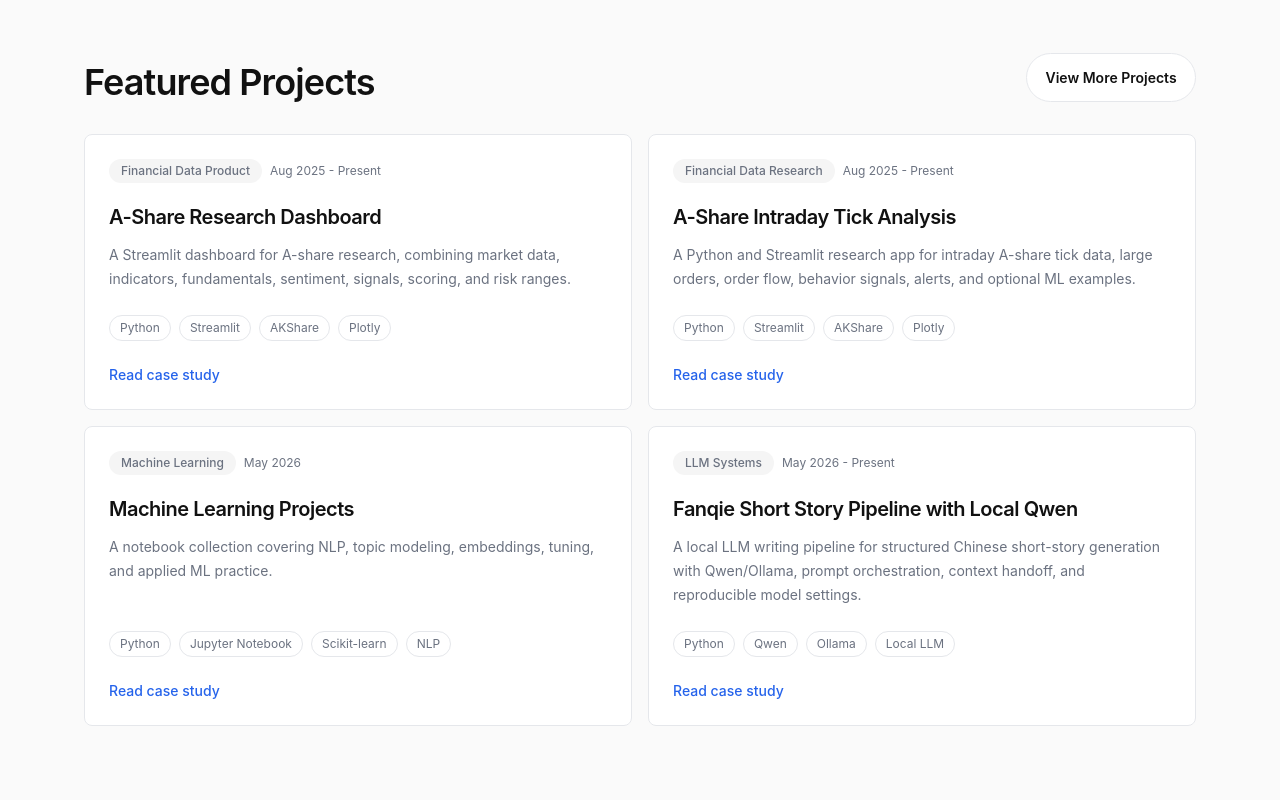
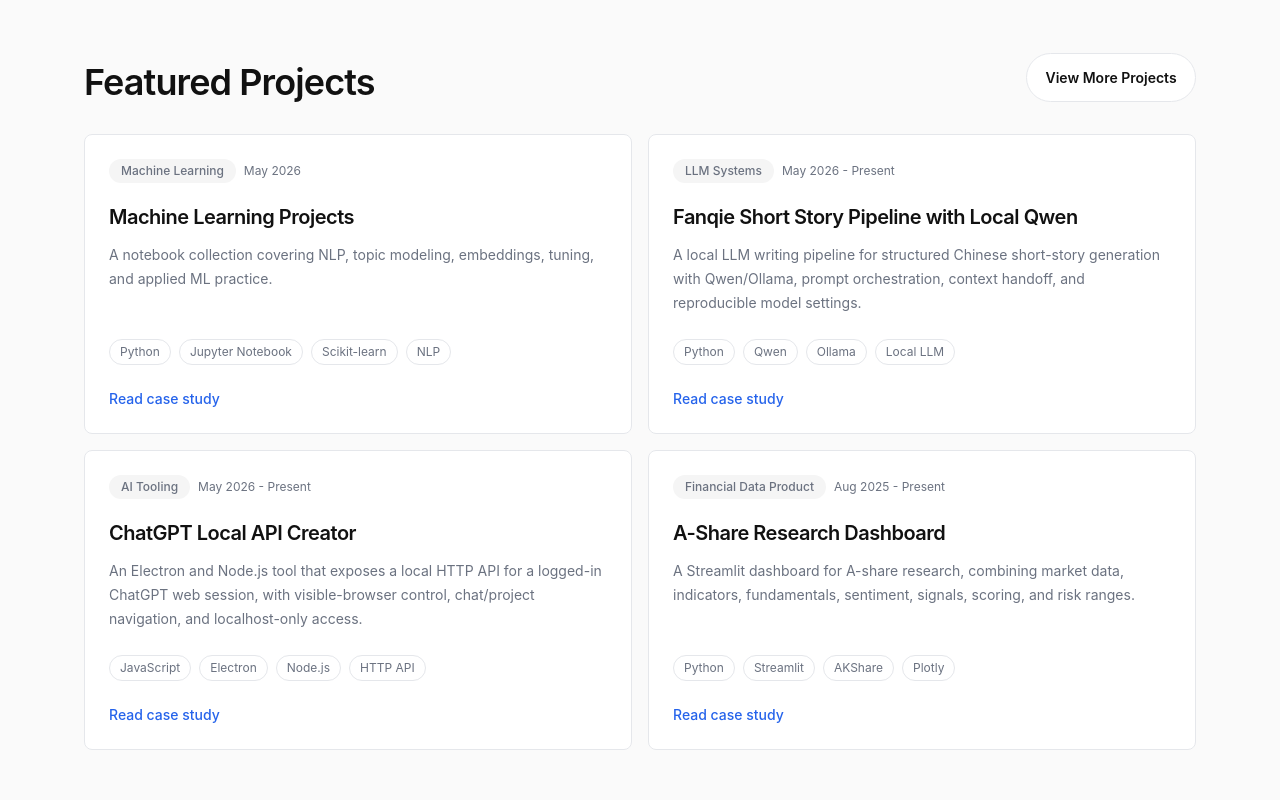
Before and after one commit to Asdzzyandzzy/ZiyangZhou_me_Website, a Next.js app: page / in a window 1280 px wide. Shown: the part 2000-2800 px from the top of the page. Built offline with nearby package versions, Linux system fonts and the light colour scheme.

Commit message:
Add ChatGPT local API project and update skills ordering

```diff
--- a/content/projects.ts
+++ b/content/projects.ts
@@ -333,6 +333,76 @@
         "理解了长文本 LLM 生成不只是提示词问题，也是系统设计问题。",
         "练习通过显式配置和保存生成产物，让本地模型工作流更可复现。",
         "探索故事规划、上下文交接和日志如何减少创作型生成中的反复手动试错。"
+      ]
+    }
+  },
+  {
+    slug: "chatgpt-local-api-creator",
+    featured: true,
+    title: {
+      en: "ChatGPT Local API Creator",
+      zh: "ChatGPT 本地 API 封装工具"
+    },
+    subtitle: {
+      en: "An Electron and Node.js tool that exposes a local HTTP API for a logged-in ChatGPT web session, with visible-browser control, chat/project navigation, and localhost-only access.",
+      zh: "一个基于 Electron 和 Node.js 的本地工具，将已登录的 ChatGPT Web 会话封装为本地 HTTP API，支持可见浏览器控制、聊天/Project 导航和仅 localhost 访问。"
+    },
+    period: {
+      en: "May 2026 - Present",
+      zh: "2026 年 5 月 - 至今"
+    },
+    category: {
+      en: "AI Tooling",
+      zh: "AI 工具系统"
+    },
+    techStack: ["JavaScript", "Electron", "Node.js", "HTTP API", "Browser Automation", "ChatGPT"],
+    repo: "https://github.com/Asdzzyandzzy/chatgpt-local-api-creator",
+    summary: {
+      en: "A local automation and API wrapper around the visible ChatGPT web app. The project opens chatgpt.com in Electron, preserves the user's local login session, and exposes a localhost-only HTTP service so local scripts can send prompts, read replies, open chats, and work with ChatGPT Projects.",
+      zh: "一个围绕可见 ChatGPT Web App 构建的本地自动化与 API 封装工具。项目通过 Electron 打开 chatgpt.com，保留用户本地登录状态，并暴露仅监听 localhost 的 HTTP 服务，让本机脚本可以发送 prompt、读取回复、打开聊天并操作 ChatGPT Projects。"
+    },
+    motivation: {
+      en: "The project explores a practical systems question: how can a web-based AI workflow be made scriptable while still keeping the real browser visible, preserving human control, and avoiding hidden login or private endpoint behavior?",
+      zh: "这个项目探索的是一个实际系统问题：如何让基于网页的 AI 工作流变得可脚本化，同时保持真实浏览器可见、保留人工控制，并避免隐藏登录或私有端点行为。"
+    },
+    features: {
+      en: [
+        "Runs a local HTTP server on 127.0.0.1 for status checks, prompt sending, last-message reading, refresh, new chat, and chat navigation.",
+        "Supports ChatGPT Projects workflows, including listing visible Projects, opening Projects, reading Project chats, and opening Project chats by URL, title, ID, or index.",
+        "Keeps the Electron browser window visible so sign-in, CAPTCHA, or other human actions are handled directly by the user.",
+        "Parses current page IDs such as chatId, projectId, and projectChatId for safer navigation and debugging.",
+        "Uses Electron security settings including disabled node integration, context isolation, sandboxing, and default web security."
+      ],
+      zh: [
+        "在 127.0.0.1 上运行本地 HTTP 服务，支持状态检查、发送 prompt、读取最后回复、刷新、新建聊天和聊天导航。",
+        "支持 ChatGPT Projects 工作流，包括读取可见 Projects、打开 Project、读取 Project 内聊天，以及通过 URL、标题、ID 或 index 打开 Project chat。",
+        "保持 Electron 浏览器窗口可见，登录、验证码或其它需要人工处理的步骤都由用户直接完成。",
+        "解析当前页面中的 chatId、projectId、projectChatId 等 ID，提升导航和调试的可靠性。",
+        "使用 Electron 安全设置，包括关闭 node integration、启用 context isolation、sandbox 和默认 Web security。"
+      ]
+    },
+    contribution: {
+      en: [
+        "Built the Electron shell, local HTTP API, and browser-control flow around a real visible ChatGPT session.",
+        "Designed endpoints for chat operations, project navigation, project-chat discovery, diagnostics, and recovery actions such as refresh.",
+        "Documented Windows cmd, PowerShell, Node.js, and Python usage examples so the local service can be called from different workflows."
+      ],
+      zh: [
+        "围绕真实可见的 ChatGPT 会话搭建 Electron 外壳、本地 HTTP API 和浏览器控制流程。",
+        "设计聊天操作、Project 导航、Project chat 发现、诊断和刷新恢复等端点。",
+        "补充 Windows cmd、PowerShell、Node.js、Python 调用示例，让本地服务可以接入不同脚本工作流。"
+      ]
+    },
+    learnings: {
+      en: [
+        "Practiced turning a browser-based AI workflow into a local service interface while keeping user control explicit.",
+        "Learned how fragile web automation can be when DOM structure changes, and why diagnostics and visible state matter.",
+        "Strengthened awareness of local security boundaries, session storage, and the difference between supported APIs and browser automation."
+      ],
+      zh: [
+        "练习把基于浏览器的 AI 工作流封装成本地服务接口，同时明确保留用户控制。",
+        "理解了 Web 自动化在 DOM 结构变化时的脆弱性，以及诊断信息和可见状态的重要性。",
+        "强化了对本地安全边界、会话存储，以及官方 API 与浏览器自动化差异的理解。"
       ]
     }
   },
--- a/content/skills.ts
+++ b/content/skills.ts
@@ -32,6 +32,7 @@
     items: [
       "Generative AI",
       "Local LLM",
+      "ChatGPT",
       "Qwen",
       "Ollama",
       "Prompt Engineering",
@@ -45,7 +46,7 @@
   },
   {
     title: { en: "Web & Product", zh: "Web 与产品" },
-    items: ["Next.js", "React", "Tailwind CSS", "Streamlit", "App Router", "Cloudflare", "Data Modeling", "User Stories"]
+    items: ["Next.js", "React", "Node.js", "Electron", "HTTP API", "Tailwind CSS", "Streamlit", "App Router", "Cloudflare", "Data Modeling", "User Stories"]
   },
   {
     title: { en: "Financial Data", zh: "金融数据" },
@@ -61,6 +62,6 @@
   },
   {
     title: { en: "Security & Systems", zh: "安全与系统" },
-    items: ["Multiprocessing", "CPU Optimization", "Cryptography Concepts", "Debugging", "macOS", "Git", "GitHub"]
+    items: ["Browser Automation", "Multiprocessing", "CPU Optimization", "Cryptography Concepts", "Debugging", "macOS", "Git", "GitHub"]
   }
 ];
--- a/lib/projectOrdering.ts
+++ b/lib/projectOrdering.ts
@@ -1,12 +1,13 @@
 import type { Project } from "@/content/projects";
 
 const projectPriority = [
+  "machine-learning-projects",
+  "fanqie-qwen-writing-pipeline",
+  "chatgpt-local-api-creator",
   "astock-trade-analysis",
   "astock-analysis-toolkit",
-  "machine-learning-projects",
-  "fanqie-qwen-writing-pipeline",
+  "english-letter-recognition",
   "kaggle-fertilizer-competition",
-  "english-letter-recognition",
   "predicting-f1-pit-stops",
   "ziyangzhou-me-website",
   "sleep-app",
```
